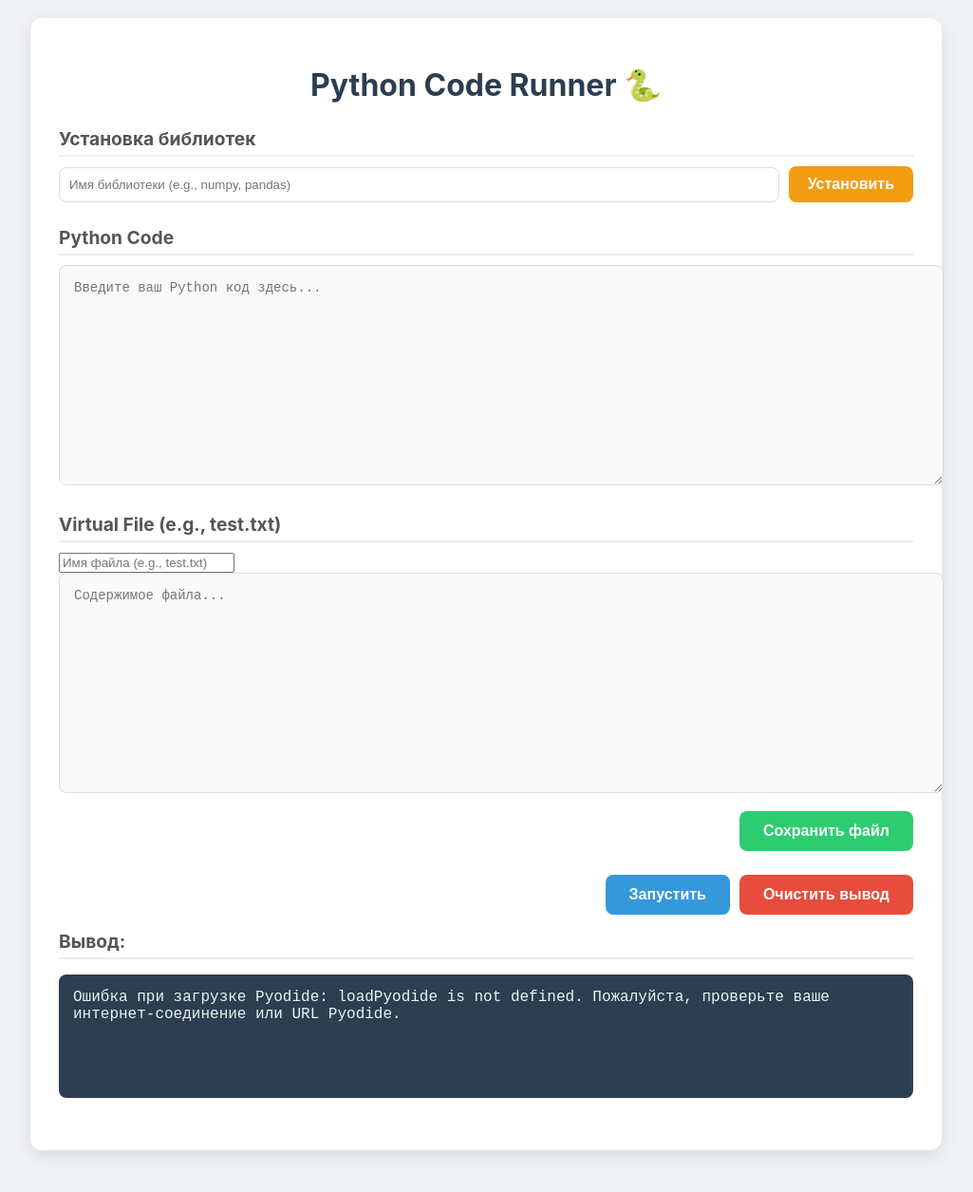
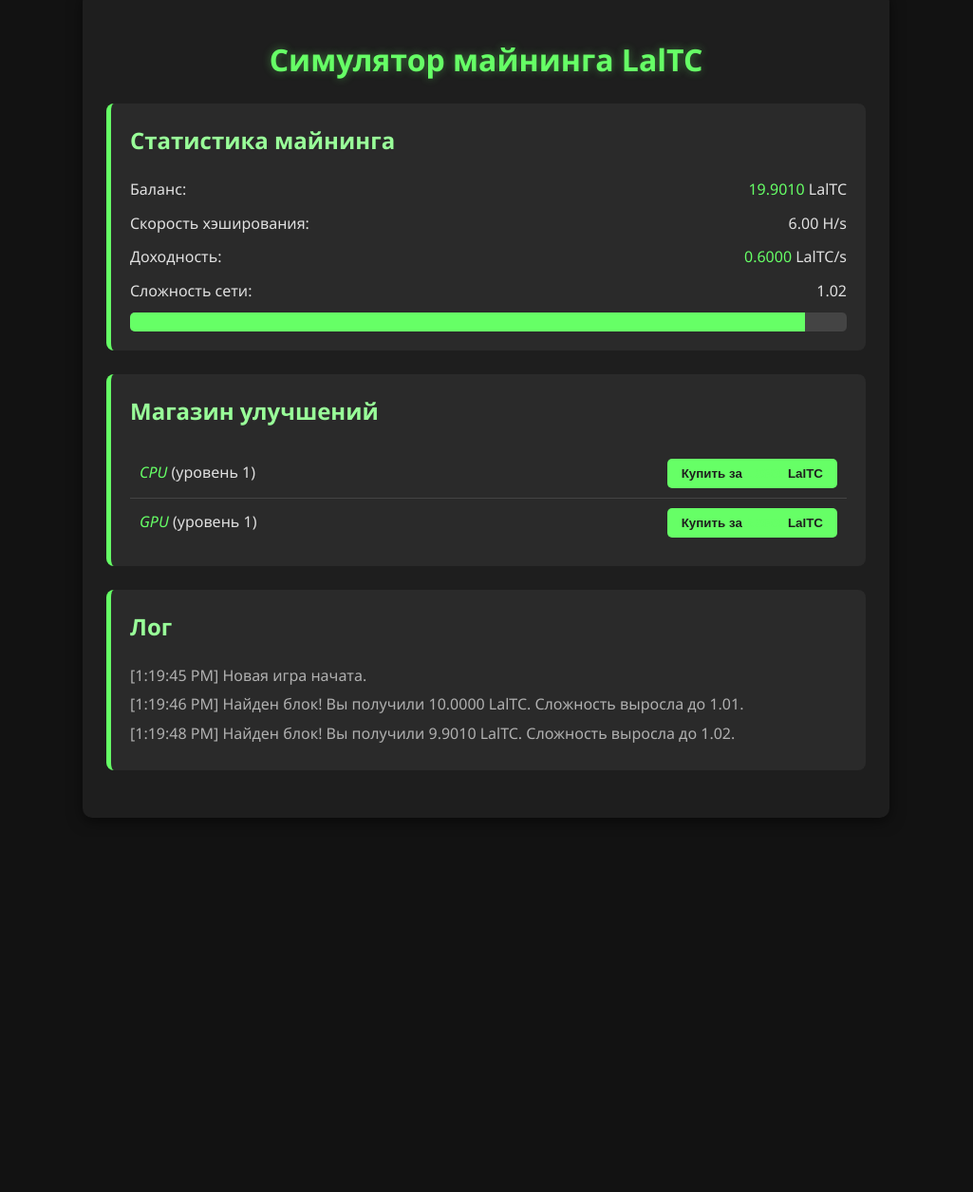
Before and after one commit to HiTube1/hitube1.github.io, a plain HTML site: page index.html in a window 1280 px wide. Shown: the part 29-1284 px from the top of the page at 95% size, without its empty margins (128-1153 px from the left). After the commit the page ends 910 px from the top, so only its background shows below. Drawn offline with Linux system fonts and the light colour scheme.

Commit message:
Update index.html

```diff
--- a/index.html
+++ b/index.html
@@ -3,326 +3,302 @@
 <head>
     <meta charset="UTF-8">
     <meta name="viewport" content="width=device-width, initial-scale=1.0">
-    <title>Python Code Runner</title>
+    <title>Симулятор майнинга LalTC</title>
     <style>
         body {
-            font-family: -apple-system, BlinkMacSystemFont, "Segoe UI", Roboto, "Helvetica Neue", Arial, sans-serif;
-            background-color: #f0f2f5;
-            color: #333;
+            font-family: 'Segoe UI', Tahoma, Geneva, Verdana, sans-serif;
+            background-color: #121212;
+            color: #e0e0e0;
             display: flex;
-            justify-content: center;
-            align-items: flex-start;
-            min-height: 100vh;
-            padding: 40px 20px;
+            flex-direction: column;
+            align-items: center;
+            padding: 20px;
+            margin: 0;
+            line-height: 1.6;
         }
 
         .container {
-            background-color: #fff;
-            padding: 30px;
-            border-radius: 12px;
-            box-shadow: 0 6px 20px rgba(0, 0, 0, 0.1);
-            width: 100%;
-            max-width: 900px;
+            width: 90%;
+            max-width: 800px;
+            background-color: #1e1e1e;
+            padding: 25px;
+            border-radius: 10px;
+            box-shadow: 0 4px 15px rgba(0, 0, 0, 0.5);
+            animation: fadeIn 1s ease-in-out;
         }
 
         h1 {
-            color: #2c3e50;
-            margin-bottom: 25px;
+            color: #66ff66;
             text-align: center;
+            margin-bottom: 20px;
+            text-shadow: 0 0 10px rgba(102, 255, 102, 0.4);
         }
 
-        .section {
+        .stats, .upgrade-section, .log {
             margin-bottom: 25px;
+            padding: 20px;
+            background-color: #2a2a2a;
+            border-radius: 8px;
+            border-left: 5px solid #66ff66;
         }
 
         h2 {
-            font-size: 1.2rem;
-            color: #555;
-            margin-bottom: 10px;
-            border-bottom: 2px solid #eee;
-            padding-bottom: 5px;
+            color: #99ff99;
+            margin-top: 0;
         }
 
-        #python-code, #file-content {
-            width: 100%;
-            height: 200px;
-            padding: 15px;
-            border: 1px solid #ddd;
-            border-radius: 8px;
-            font-family: 'Courier New', Courier, monospace;
-            font-size: 14px;
-            background-color: #f9f9f9;
-            resize: vertical;
-            transition: border-color 0.3s;
+        .stat-item {
+            display: flex;
+            justify-content: space-between;
+            margin-bottom: 10px;
         }
 
-        #python-code:focus, #file-content:focus {
-            border-color: #3498db;
-            outline: none;
+        .progress-bar {
+            width: 100%;
+            height: 20px;
+            background-color: #444;
+            border-radius: 5px;
+            overflow: hidden;
+            margin-top: 10px;
         }
 
-        .button-group {
-            display: flex;
-            justify-content: flex-end;
-            gap: 10px;
-            margin-top: 15px;
+        .progress {
+            height: 100%;
+            background-color: #66ff66;
+            width: 0%;
+            transition: width 0.1s linear;
         }
 
-        .input-group {
+        .upgrade-item {
             display: flex;
-            gap: 10px;
+            justify-content: space-between;
             align-items: center;
+            padding: 10px;
+            border-bottom: 1px solid #444;
         }
 
-        #install-package {
-            flex-grow: 1;
-            padding: 10px;
-            border: 1px solid #ddd;
-            border-radius: 8px;
+        .upgrade-item:last-child {
+            border-bottom: none;
         }
 
-        button {
-            padding: 12px 25px;
+        .upgrade-item button {
+            background-color: #66ff66;
             border: none;
-            border-radius: 8px;
-            font-size: 16px;
+            padding: 8px 15px;
+            border-radius: 5px;
+            color: #1e1e1e;
+            font-weight: bold;
             cursor: pointer;
-            transition: background-color 0.3s, transform 0.2s;
-            font-weight: 600;
+            transition: background-color 0.3s;
         }
 
-        #run-btn {
-            background-color: #3498db;
-            color: white;
+        .upgrade-item button:hover {
+            background-color: #33cc33;
         }
 
-        #run-btn:disabled, #save-file-btn:disabled, #install-btn:disabled {
-            background-color: #bdc3c7;
+        .upgrade-item button:disabled {
+            background-color: #555;
             cursor: not-allowed;
+            color: #aaa;
         }
 
-        #run-btn:not(:disabled):hover {
-            background-color: #2980b9;
-            transform: translateY(-2px);
+        .log-entry {
+            margin-bottom: 5px;
+            color: #b0b0b0;
         }
 
-        #save-file-btn {
-            background-color: #2ecc71;
-            color: white;
+        @keyframes fadeIn {
+            from { opacity: 0; transform: translateY(20px); }
+            to { opacity: 1; transform: translateY(0); }
         }
 
-        #install-btn {
-            background-color: #f39c12;
-            color: white;
-            padding: 10px 20px;
-        }
-
-        #save-file-btn:hover, #install-btn:hover {
-            background-color: #27ae60;
-            transform: translateY(-2px);
-        }
-
-        #clear-output-btn {
-            background-color: #e74c3c;
-            color: white;
-        }
-
-        #clear-output-btn:hover {
-            background-color: #c0392b;
-        }
-
-        #output {
-            background-color: #2c3e50;
-            color: #ecf0f1;
-            padding: 15px;
-            border-radius: 8px;
-            white-space: pre-wrap;
-            min-height: 100px;
-            font-family: 'Courier New', Courier, monospace;
-            overflow-y: auto;
-            max-height: 400px;
-        }
-
-        .loading-text {
-            color: #3498db;
-            text-align: center;
-            font-style: italic;
-            margin-top: 15px;
+        .currency-symbol {
+            color: #66ff66;
         }
     </style>
 </head>
 <body>
 
-<div class="container">
-    <h1>Python Code Runner 🐍</h1>
+    <div class="container">
+        <h1>Симулятор майнинга LalTC</h1>
+        <div class="stats">
+            <h2>Статистика майнинга</h2>
+            <div class="stat-item">
+                <span>Баланс:</span> <span id="balance"><span class="currency-symbol">0.0000</span> LalTC</span>
+            </div>
+            <div class="stat-item">
+                <span>Скорость хэширования:</span> <span id="hashRate">0 H/s</span>
+            </div>
+            <div class="stat-item">
+                <span>Доходность:</span> <span id="incomeRate">0.0000 LalTC/s</span>
+            </div>
+            <div class="stat-item">
+                <span>Сложность сети:</span> <span id="difficulty">1.00</span>
+            </div>
+            <div class="progress-bar">
+                <div class="progress" id="hashProgress"></div>
+            </div>
+        </div>
 
-    <div class="section">
-        <h2>Установка библиотек</h2>
-        <div class="input-group">
-            <input type="text" id="install-package" placeholder="Имя библиотеки (e.g., numpy, pandas)">
-            <button id="install-btn">Установить</button>
+        <div class="upgrade-section">
+            <h2>Магазин улучшений</h2>
+            <div class="upgrade-item">
+                <span><i class="currency-symbol">CPU </i> (уровень <span id="cpuLevel">1</span>)</span>
+                <button id="buyCpuBtn">Купить за <span id="cpuCost">1.0000</span> LalTC</button>
+            </div>
+            <div class="upgrade-item">
+                <span><i class="currency-symbol">GPU </i> (уровень <span id="gpuLevel">1</span>)</span>
+                <button id="buyGpuBtn">Купить за <span id="gpuCost">5.0000</span> LalTC</button>
+            </div>
+        </div>
+
+        <div class="log">
+            <h2>Лог</h2>
+            <div id="log-container"></div>
         </div>
     </div>
 
-    <div class="section">
-        <h2>Python Code</h2>
-        <textarea id="python-code" placeholder="Введите ваш Python код здесь..."></textarea>
-    </div>
+    <script>
+        // Игровые переменные
+        let balance = 0;
+        let cpuLevel = 1;
+        let gpuLevel = 1;
+        let baseHashRate = 1; // Базовый хэшрейт для CPU
+        let cpuMultiplier = 1;
+        let gpuMultiplier = 5; // GPU дает больше, чем CPU
+        let currentHash = 0;
+        let targetHash = 100;
+        let difficulty = 1.0;
+        let difficultyIncreaseFactor = 0.01; // Насколько увеличивается сложность за каждый блок
+        let blockReward = 10;
+        let logLimit = 15;
 
-    <div class="section">
-        <h2>Virtual File (e.g., test.txt)</h2>
-        <input type="text" id="file-name" placeholder="Имя файла (e.g., test.txt)">
-        <textarea id="file-content" placeholder="Содержимое файла..."></textarea>
-        <div class="button-group">
-            <button id="save-file-btn">Сохранить файл</button>
-        </div>
-    </div>
+        // Элементы DOM
+        const balanceEl = document.getElementById('balance');
+        const hashRateEl = document.getElementById('hashRate');
+        const incomeRateEl = document.getElementById('incomeRate');
+        const difficultyEl = document.getElementById('difficulty');
+        const hashProgressEl = document.getElementById('hashProgress');
+        const cpuLevelEl = document.getElementById('cpuLevel');
+        const gpuLevelEl = document.getElementById('gpuLevel');
+        const cpuCostEl = document.getElementById('cpuCost');
+        const gpuCostEl = document.getElementById('gpuCost');
+        const buyCpuBtn = document.getElementById('buyCpuBtn');
+        const buyGpuBtn = document.getElementById('buyGpuBtn');
+        const logContainer = document.getElementById('log-container');
 
-    <div class="button-group">
-        <button id="run-btn">Запустить</button>
-        <button id="clear-output-btn">Очистить вывод</button>
-    </div>
-
-    <div id="loading" class="loading-text" style="display:none;">
-        Загрузка Pyodide, пожалуйста, подождите...
-    </div>
-
-    <div class="section">
-        <h2>Вывод:</h2>
-        <pre id="output"></pre>
-    </div>
-</div>
-
-<script src="https://cdn.jsdelivr.net/pyodide/v0.25.0/full/pyodide.js"></script>
-<script>
-    let pyodide;
-    const runBtn = document.getElementById('run-btn');
-    const saveFileBtn = document.getElementById('save-file-btn');
-    const clearOutputBtn = document.getElementById('clear-output-btn');
-    const installBtn = document.getElementById('install-btn');
-    const pythonCode = document.getElementById('python-code');
-    const fileNameInput = document.getElementById('file-name');
-    const fileContentArea = document.getElementById('file-content');
-    const installPackageInput = document.getElementById('install-package');
-    const output = document.getElementById('output');
-    const loadingText = document.getElementById('loading');
-
-    async function initializePyodide() {
-        loadingText.style.display = 'block';
-        runBtn.disabled = true;
-        saveFileBtn.disabled = true;
-        installBtn.disabled = true;
-        try {
-            pyodide = await loadPyodide({
-                indexURL: "https://cdn.jsdelivr.net/pyodide/v0.25.0/full/"
-            });
-            output.textContent = "Pyodide загружен и готов к работе!";
-            console.log("Pyodide загружен и готов!");
-        } catch (error) {
-            output.textContent = `Ошибка при загрузке Pyodide: ${error.message}. Пожалуйста, проверьте ваше интернет-соединение или URL Pyodide.`;
-            console.error("Ошибка при загрузке Pyodide:", error);
-        } finally {
-            loadingText.style.display = 'none';
-            runBtn.disabled = false;
-            saveFileBtn.disabled = false;
-            installBtn.disabled = false;
-        }
-    }
-
-    initializePyodide();
-
-    runBtn.addEventListener('click', async () => {
-        if (!pyodide) {
-            output.textContent = "Pyodide ещё не загружен. Пожалуйста, подождите...";
-            return;
+        // Функции
+        function calculateHashRate() {
+            // Реалистичная формула: (Базовый_хэшрейт * Множитель_CPU) + (Множитель_GPU)
+            return (baseHashRate * cpuLevel * cpuMultiplier) + (gpuLevel * gpuMultiplier);
         }
 
-        const code = pythonCode.value;
-        if (!code.trim()) {
-            output.textContent = "Пожалуйста, введите код для запуска.";
-            return;
+        function calculateIncomeRate() {
+            // Доходность в секунду: (Награда за блок / Целевое хэширование) * Хэшрейт
+            // Это приблизительная формула, но она дает представление о доходе в реальном времени.
+            return (blockReward / targetHash) * calculateHashRate();
         }
 
-        output.textContent = "Запуск кода...\n";
-        runBtn.disabled = true;
+        function updateUI() {
+            balanceEl.innerHTML = `<span class="currency-symbol">${balance.toFixed(4)}</span> LalTC`;
+            hashRateEl.textContent = `${calculateHashRate().toFixed(2)} H/s`;
+            incomeRateEl.innerHTML = `<span class="currency-symbol">${calculateIncomeRate().toFixed(4)}</span> LalTC/s`;
+            difficultyEl.textContent = difficulty.toFixed(2);
+            cpuLevelEl.textContent = cpuLevel;
+            gpuLevelEl.textContent = gpuLevel;
+            cpuCostEl.innerHTML = `<span class="currency-symbol">${(1 + cpuLevel * 0.5).toFixed(4)}</span>`;
+            gpuCostEl.innerHTML = `<span class="currency-symbol">${(5 + gpuLevel * 1.5).toFixed(4)}</span>`;
 
-        try {
-            let scriptOutput = '';
-            pyodide.setStdout({
-                batched: (text) => { scriptOutput += text + '\n'; }
-            });
-            pyodide.setStderr({
-                batched: (text) => { scriptOutput += "Ошибка: " + text + '\n'; }
-            });
+            // Обновление кнопок покупки
+            buyCpuBtn.disabled = balance < (1 + cpuLevel * 0.5);
+            buyGpuBtn.disabled = balance < (5 + gpuLevel * 1.5);
 
-            await pyodide.runPythonAsync(code);
-            output.textContent += scriptOutput;
-            output.scrollTop = output.scrollHeight;
-        } catch (error) {
-            output.textContent += "\nПроизошла ошибка выполнения: " + error.message;
-            console.error("Ошибка выполнения:", error);
-        } finally {
-            runBtn.disabled = false;
-            pyodide.setStdout({});
-            pyodide.setStderr({});
-        }
-    });
-
-    saveFileBtn.addEventListener('click', () => {
-        if (!pyodide) {
-            output.textContent = "Pyodide ещё не загружен.";
-            return;
+            hashProgressEl.style.width = `${(currentHash / (targetHash * difficulty)) * 100}%`;
         }
 
-        const fileName = fileNameInput.value.trim();
-        const fileContent = fileContentArea.value;
+        function addLog(message) {
+            const logEntry = document.createElement('div');
+            logEntry.classList.add('log-entry');
+            logEntry.textContent = `[${new Date().toLocaleTimeString()}] ${message}`;
 
-        if (!fileName) {
-            output.textContent = "Пожалуйста, введите имя файла.";
-            return;
+            if (logContainer.children.length >= logLimit) {
+                logContainer.removeChild(logContainer.firstChild);
+            }
+            logContainer.appendChild(logEntry);
+            logContainer.scrollTop = logContainer.scrollHeight;
         }
 
-        try {
-            pyodide.FS.writeFile(fileName, fileContent, { encoding: "utf8" });
-            output.textContent = `Файл '${fileName}' успешно сохранён в виртуальной файловой системе.`;
-        } catch (error) {
-            output.textContent = `Ошибка при сохранении файла: ${error.message}`;
-            console.error("Ошибка при сохранении файла:", error);
-        }
-    });
+        function mine() {
+            const hashRate = calculateHashRate();
+            currentHash += hashRate;
 
-    installBtn.addEventListener('click', async () => {
-        if (!pyodide) {
-            output.textContent = "Pyodide ещё не загружен. Пожалуйста, подождите...";
-            return;
+            if (currentHash >= targetHash * difficulty) {
+                const reward = blockReward / difficulty;
+                balance += reward;
+                currentHash = 0;
+                difficulty += difficultyIncreaseFactor; // Увеличиваем сложность
+                addLog(`Найден блок! Вы получили ${reward.toFixed(4)} LalTC. Сложность выросла до ${difficulty.toFixed(2)}.`);
+            }
+
+            updateUI();
+            saveGame();
         }
 
-        const packageName = installPackageInput.value.trim();
-        if (!packageName) {
-            output.textContent = "Пожалуйста, введите имя библиотеки для установки.";
-            return;
+        function buyUpgrade(type) {
+            let cost = 0;
+            if (type === 'cpu') {
+                cost = 1 + cpuLevel * 0.5;
+                if (balance >= cost) {
+                    balance -= cost;
+                    cpuLevel++;
+                    addLog(`Улучшен CPU до уровня ${cpuLevel}. Стоимость: ${cost.toFixed(4)} LalTC.`);
+                }
+            } else if (type === 'gpu') {
+                cost = 5 + gpuLevel * 1.5;
+                if (balance >= cost) {
+                    balance -= cost;
+                    gpuLevel++;
+                    addLog(`Улучшен GPU до уровня ${gpuLevel}. Стоимость: ${cost.toFixed(4)} LalTC.`);
+                }
+            }
+            updateUI();
+            saveGame();
         }
 
-        output.textContent = `Установка библиотеки '${packageName}'... Это может занять несколько секунд.\n`;
-        installBtn.disabled = true;
-        runBtn.disabled = true;
+        function saveGame() {
+            const gameData = {
+                balance,
+                cpuLevel,
+                gpuLevel,
+                difficulty,
+                currentHash,
+            };
+            localStorage.setItem('lalTCSimulator', JSON.stringify(gameData));
+        }
 
-        try {
-            await pyodide.loadPackage(packageName);
-            output.textContent += `Библиотека '${packageName}' успешно установлена.`;
-        } catch (error) {
-            output.textContent += `\nНе удалось установить библиотеку '${packageName}': ${error.message}`;
-            console.error("Ошибка установки:", error);
-        } finally {
-            installBtn.disabled = false;
-            runBtn.disabled = false;
+        function loadGame() {
+            const savedData = localStorage.getItem('lalTCSimulator');
+            if (savedData) {
+                const gameData = JSON.parse(savedData);
+                balance = gameData.balance;
+                cpuLevel = gameData.cpuLevel;
+                gpuLevel = gameData.gpuLevel;
+                difficulty = gameData.difficulty;
+                currentHash = gameData.currentHash;
+                addLog("Прогресс загружен.");
+            } else {
+                addLog("Новая игра начата.");
+            }
+            updateUI();
         }
-    });
 
-    clearOutputBtn.addEventListener('click', () => {
-        output.textContent = '';
-    });
-</script>
+        // Обработчики событий
+        buyCpuBtn.addEventListener('click', () => buyUpgrade('cpu'));
+        buyGpuBtn.addEventListener('click', () => buyUpgrade('gpu'));
 
+        // Запуск игры
+        loadGame();
+        setInterval(mine, 100); // Майнинг каждые 100 мс
+    </script>
 </body>
 </html>
```
